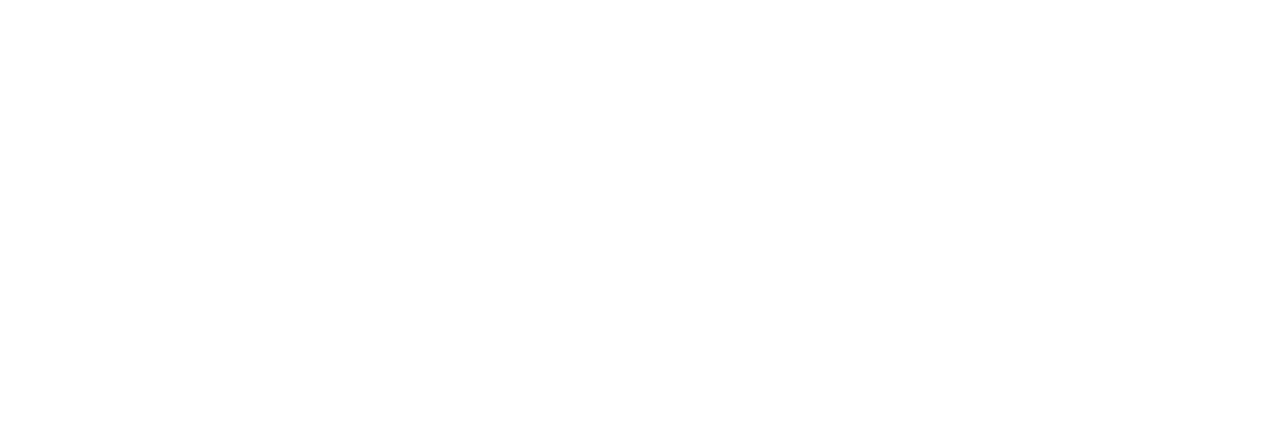
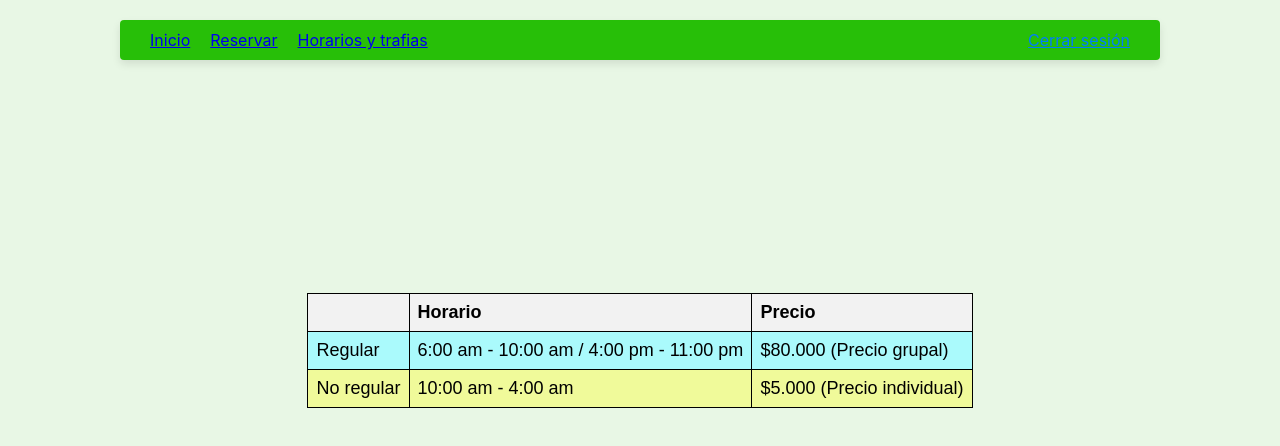
Before and after one commit to F4brii/free-style, a React (Create React App) app in the folder front/free-style/: page /precios in a window 1280 px wide. Before the commit this address had no page. Shown: the top 446 px of the page. Built offline with nearby package versions, Linux system fonts and the light colour scheme.

Commit message:
Horarios y precios :)

```diff
--- a/front/free-style/src/App.js
+++ b/front/free-style/src/App.js
@@ -1,9 +1,9 @@
-import { BrowserRouter as Router, Route, Routes } from "react-router-dom";
-import LoginPage from "./pages/LoginPage";
+import { Route, BrowserRouter as Router, Routes } from "react-router-dom";
 import BasePage from "./pages/BasePage";
 import Home from "./pages/Home";
+import LoginPage from "./pages/LoginPage";
+import Precios from "./pages/Precios";
 import ReservationPage from "./pages/ReservationPage";
-import RatePage from "./pages/RatePage";
 
 const App = () => {
   return (
@@ -13,7 +13,7 @@
           <Route path="/" element={<BasePage />}>
             <Route index element={<Home />} />
             <Route path="reservation" element={<ReservationPage />} />
-            <Route path="rate" element={<RatePage />} />
+            <Route path="precios" element={<Precios />} />
           </Route>
           <Route path="/login" element={<LoginPage />} />
         </Routes>
--- a/front/free-style/src/components/Menu.js
+++ b/front/free-style/src/components/Menu.js
@@ -13,7 +13,7 @@
     <nav className="menu">
       <Link to="/" className="menu-item">Inicio</Link>
       <Link to="/reservation" className="menu-item">Reservar</Link>
-      <Link to="/rate" className="menu-item">Horarios y trafias</Link>
+      <Link to="/precios" className="menu-item">Horarios y trafias</Link>
       <div className="menu-item logout">
         <button onClick={handleLogout}>Cerrar sesión</button>
       </div>
--- /dev/null
+++ b/front/free-style/src/pages/Precios.js
@@ -0,0 +1,32 @@
+import React from "react";
+import "../styles/Precios.css";
+
+const Precios = () => {
+    return (
+    <div className="tabla-container">
+        <table className="tabla-precio">
+        <thead className="cabezapre">
+            <tr>
+                <th></th>
+                <th>Horario</th>
+                <th>Precio</th>
+            </tr>
+        </thead>
+        <tbody>
+            <tr className="azul">
+                <td>Regular</td>
+                <td>6:00 am - 10:00 am / 4:00 pm - 11:00 pm</td>
+                <td>$80.000 (Precio grupal)</td>
+            </tr>
+            <tr className="amarillo">
+                <td>No regular</td>
+                <td>10:00 am - 4:00 am</td>
+                <td>$5.000 (Precio individual)</td>
+            </tr>
+        </tbody>
+    </table>
+    </div>
+    );
+};
+
+export default Precios;
--- a/front/free-style/src/pages/RatePage.js
+++ /dev/null
@@ -1,7 +0,0 @@
-import React from 'react';
-
-const RatePage = () => {
-  return <div>Rate Content</div>;
-};
-
-export default RatePage;
--- a/front/free-style/src/pages/ReservationPage.js
+++ b/front/free-style/src/pages/ReservationPage.js
@@ -31,12 +31,12 @@
   ];
 
   const reservationNoteMessage = "Las reservas en las franjas horarias de tipo no regular, requieren reserva individual hasta 10 jugadores.";
-  const rateNoteMessage = "Las franjas de tipo no regular tienen una tarifa especial, puede validar en el siguien enlace";
+  const rateNoteMessage = "Las franjas de tipo no regular tienen una tarifa especial, puede validar en el siguiente ";
 
   return (
     <div className="reservation-page">
       <Note message={reservationNoteMessage} />
-      <Note message={rateNoteMessage} />
+      <Note message={rateNoteMessage }  /> <a href="/Precios">enlace</a>
       <table>
         <thead>
           <tr>
--- /dev/null
+++ b/front/free-style/src/styles/Precios.css
@@ -0,0 +1,37 @@
+.tabla-container {
+    font-family: Arial, sans-serif;
+    display: flex;
+    justify-content: center;
+    align-items: center;
+    height: 70vh;
+    margin: 0;
+}
+.tabla-precios{
+    width: 100%;
+    max-width: 600px;
+    border-collapse: collapse;
+    margin: 20px 0;
+    box-shadow: 0 2px 3px rgba(0, 0, 0, 0.1);
+    background-color: #fff;
+}
+.amarillo,.azul,.cabezapre {
+    padding: 12px;
+    text-align: left;
+    font-size: large;
+}
+.cabezapre {
+    background-color: #c5cfcf;
+}
+
+.azul {
+    background-color: #aafafc;
+}
+.amarillo {
+    background-color: #f0fa9a;
+}
+.azul:hover, .amarillo:hover{
+    background-color: #f1f1f1;
+}
+.amarillo,.azul,.cabezapre {
+    border-bottom: 1px solid #ddd;
+}
```
